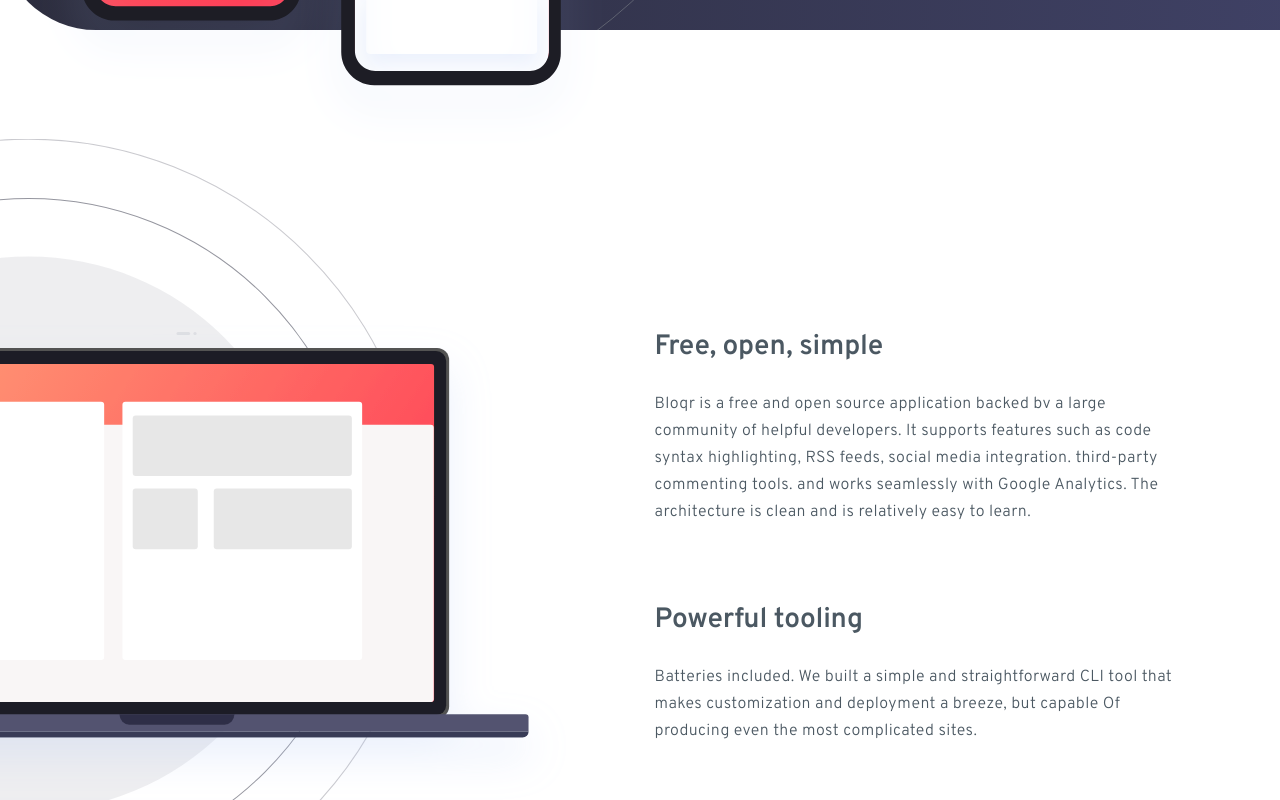
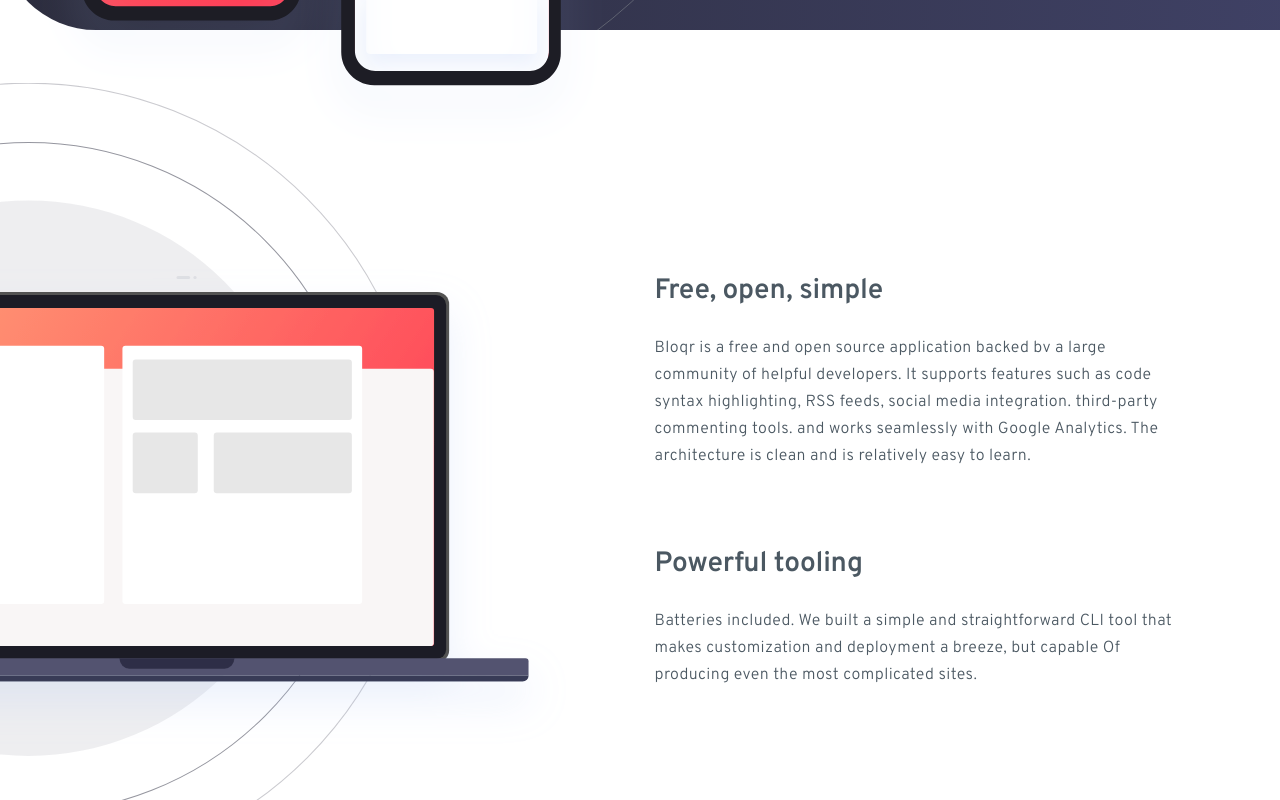
Before and after one commit to rwxdan/blogr-landing-page, a React (Vite) app: page / in a window 1280 px wide. Shown: the part 1960-2760 px from the top of the page. Built offline with nearby package versions, Linux system fonts and the light colour scheme.

Commit message:
Add external container to content

```diff
--- a/src/components/Laptop.jsx
+++ b/src/components/Laptop.jsx
@@ -2,7 +2,8 @@
 import LaptopMobile from "/src/assets/static/images/illustration-laptop-mobile.svg";
 const Laptop = () => {
   return (
-    <section className="article flex flex-col sm:flex-row text-center sm:text-left py-16 sm:py-[9.5rem] items-center sm:my-24">
+    <section className="article sm:my-24">
+      <div className="flex flex-col sm:flex-row text-center sm:text-left py-16 sm:py-28 items-center">
         <div className="illustration-laptop-container flex-1">
           <picture>
             <source srcSet={LaptopDesktop} media="(min-width: 768px)" />
@@ -12,7 +13,7 @@
             />
           </picture>
         </div>
-      <div className="px-5 py-4 flex flex-col gap-10">
+        <div className="px-5 flex flex-col gap-10">
           <div>
             <h3>Free, open, simple</h3>
             <p className="purpose">
@@ -33,6 +34,7 @@
             </p>
           </div>
         </div>
+      </div>
     </section>
   );
 };
```
Lines whose indentation alone changed are shown as unchanged.
